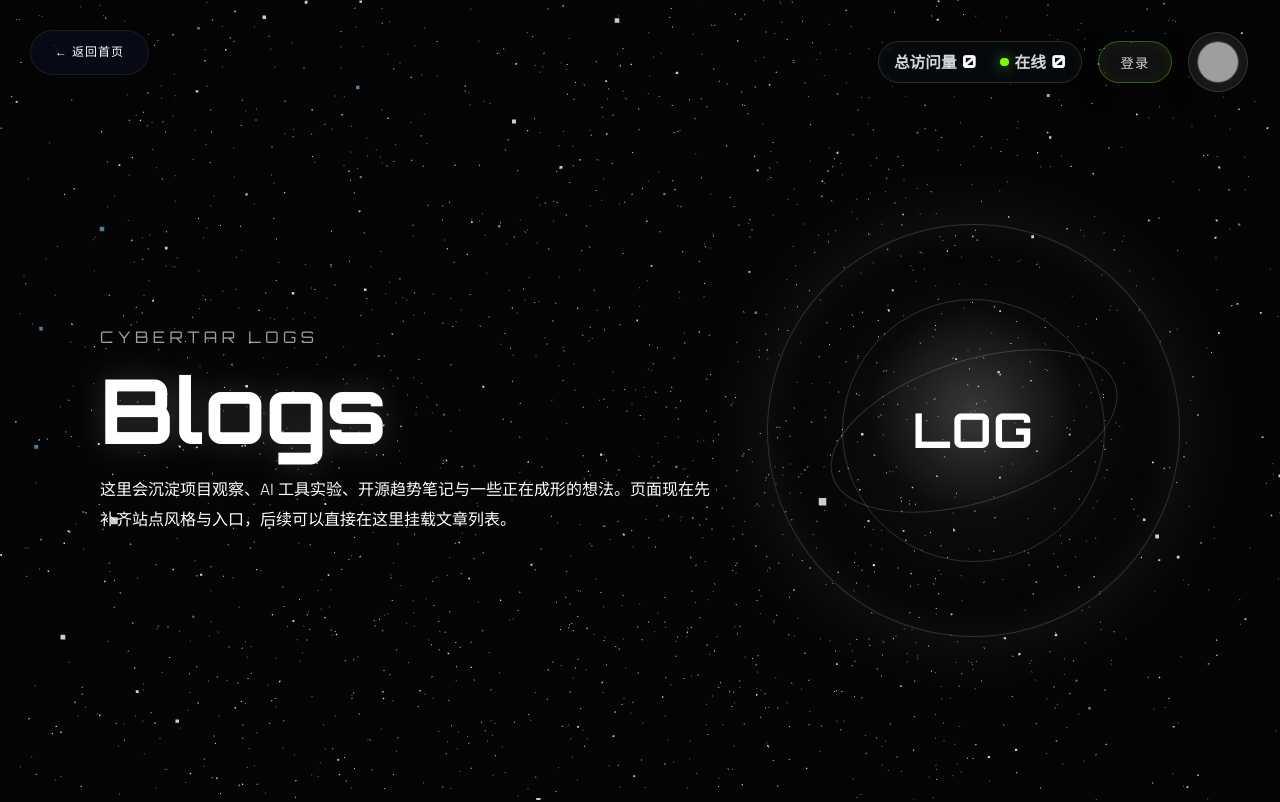
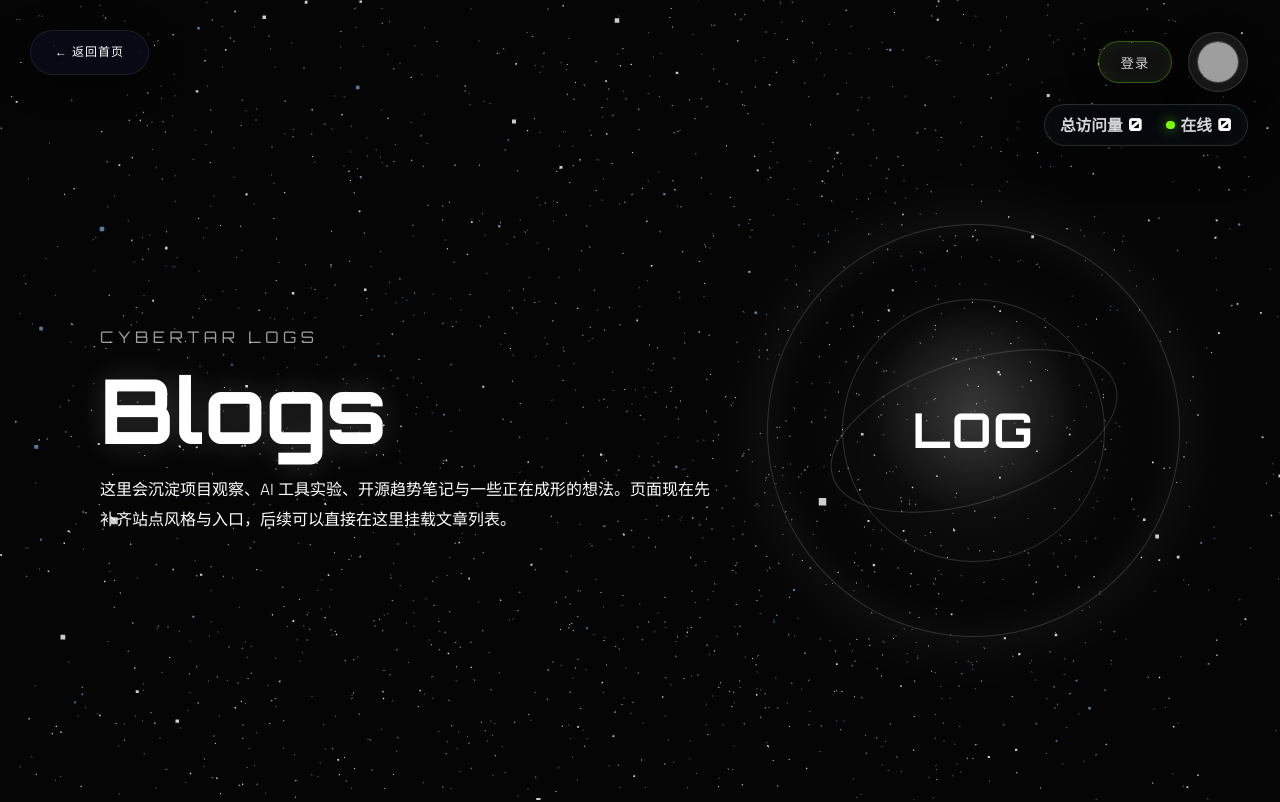
Before and after one commit to vinci0007/cybertar.github.io, a website: page blogs/index.html in a window 1280 px wide. Shown: the top 802 px of the page. Drawn offline with nearby package versions, Linux system fonts and the light colour scheme; no server answers; grey boxes are pictures that could not be loaded.

Commit message:
Move site stats below nav button

```diff
--- a/blogs/index.html
+++ b/blogs/index.html
@@ -236,7 +236,7 @@
         </section>
     </main>
 
-    <script src="../script.js?v=2026061404"></script>
+    <script src="../script.js?v=2026061406"></script>
 </body>
 
 </html>
--- a/script.js
+++ b/script.js
@@ -150,6 +150,7 @@ function scrollToSection(sectionId) {
                 background: transparent;
             }
             .header.cybertar-auth-dock {
+                position: fixed;
                 display: flex;
                 align-items: center;
                 gap: 1rem;
@@ -178,6 +179,7 @@ function scrollToSection(sectionId) {
             }
             .nav.cybertar-auth-mobile-dock {
                 justify-content: flex-start;
+                position: relative;
             }
             .nav.cybertar-auth-mobile-dock .logo {
                 margin-right: auto;
@@ -189,15 +191,19 @@ function scrollToSection(sectionId) {
                 z-index: 1001;
             }
             .header.cybertar-auth-dock > .cybertar-site-stats {
-                position: static;
+                position: absolute;
+                top: 72px;
+                right: 0;
                 margin-top: 0;
-                flex: 0 0 auto;
+                flex: none;
                 order: -2;
             }
             .nav.cybertar-auth-mobile-dock > .cybertar-site-stats {
-                position: static;
-                margin-left: auto;
-                flex: 0 0 auto;
+                position: absolute;
+                top: calc(100% + 12px);
+                right: 0.75rem;
+                margin-left: 0;
+                flex: none;
                 z-index: 1001;
             }
             .nav.cybertar-auth-mobile-dock > .cybertar-site-stats + .cybertar-auth-widget {
@@ -369,8 +375,8 @@ function scrollToSection(sectionId) {
             }
             .cybertar-site-stats {
                 position: fixed;
-                top: calc(2rem + 9px);
-                right: 11.5rem;
+                top: calc(2rem + 72px);
+                right: 2rem;
                 z-index: 2100;
                 display: inline-flex;
                 align-items: center;
@@ -433,6 +439,8 @@ function scrollToSection(sectionId) {
                     font-size: 0.72rem;
                 }
                 .cybertar-site-stats {
+                    top: 4.85rem;
+                    right: 0.75rem;
                     gap: 0.92rem;
                     min-height: 38px;
                     padding: 0.42rem 0.68rem;
```
Also changed, not shown: entertainment/index.html (+1 -1 lines), entertainment/lx_online/index.html (+1 -1 lines), focus.html (+1 -1 lines), huggingface-papers.html (+1 -1 lines), index.html (+1 -1 lines), knowsnews/techKnows.html (+1 -1 lines), lab/model-verifier.html (+1 -1 lines), lab/prompt-optimizer.html (+1 -1 lines), lab/svg-monitor.html (+1 -1 lines), project-view.html (+1 -1 lines), projects.html (+1 -1 lines), space.html (+1 -1 lines), tools.html (+1 -1 lines), trending-project.html (+1 -1 lines), 1 more files.
